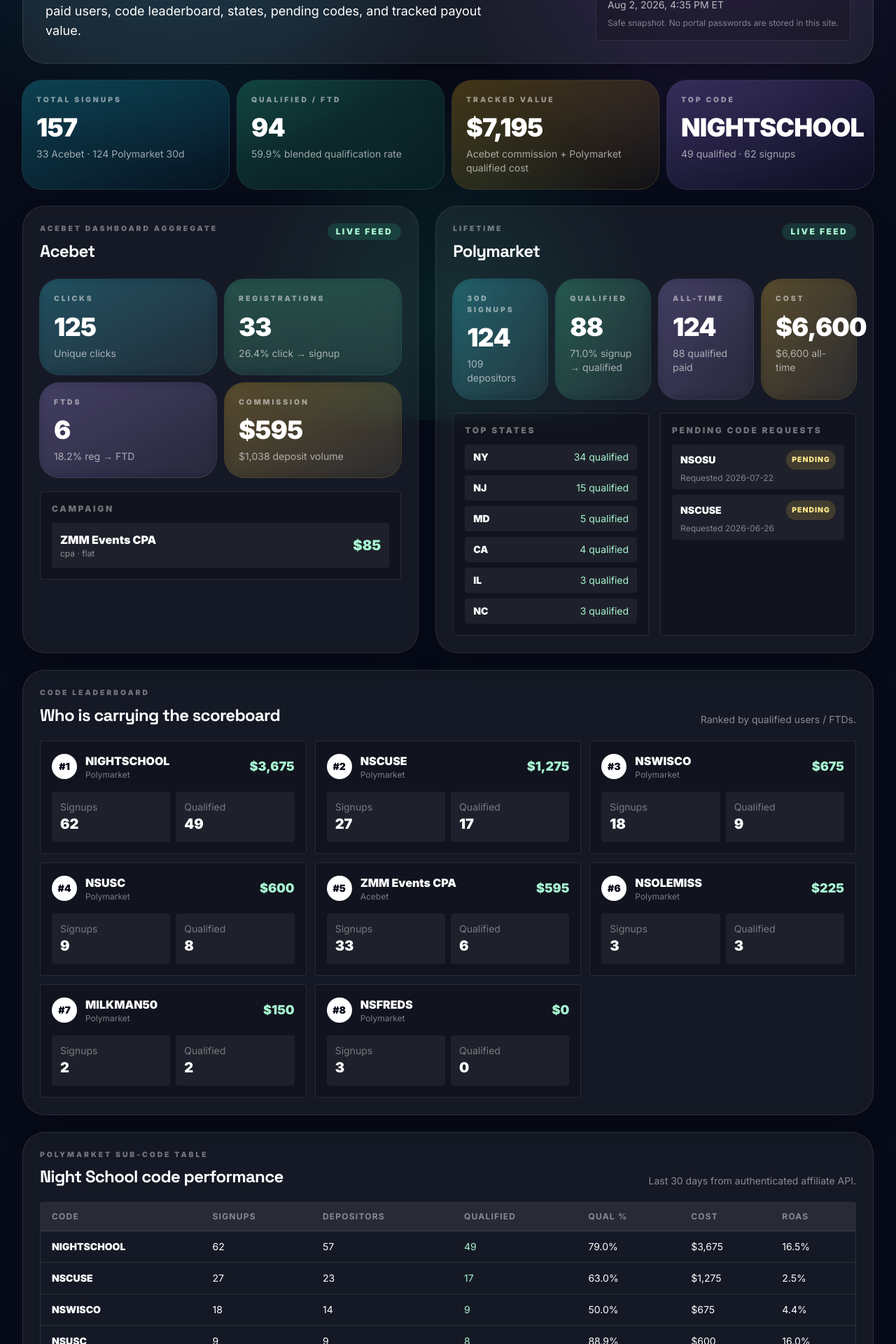
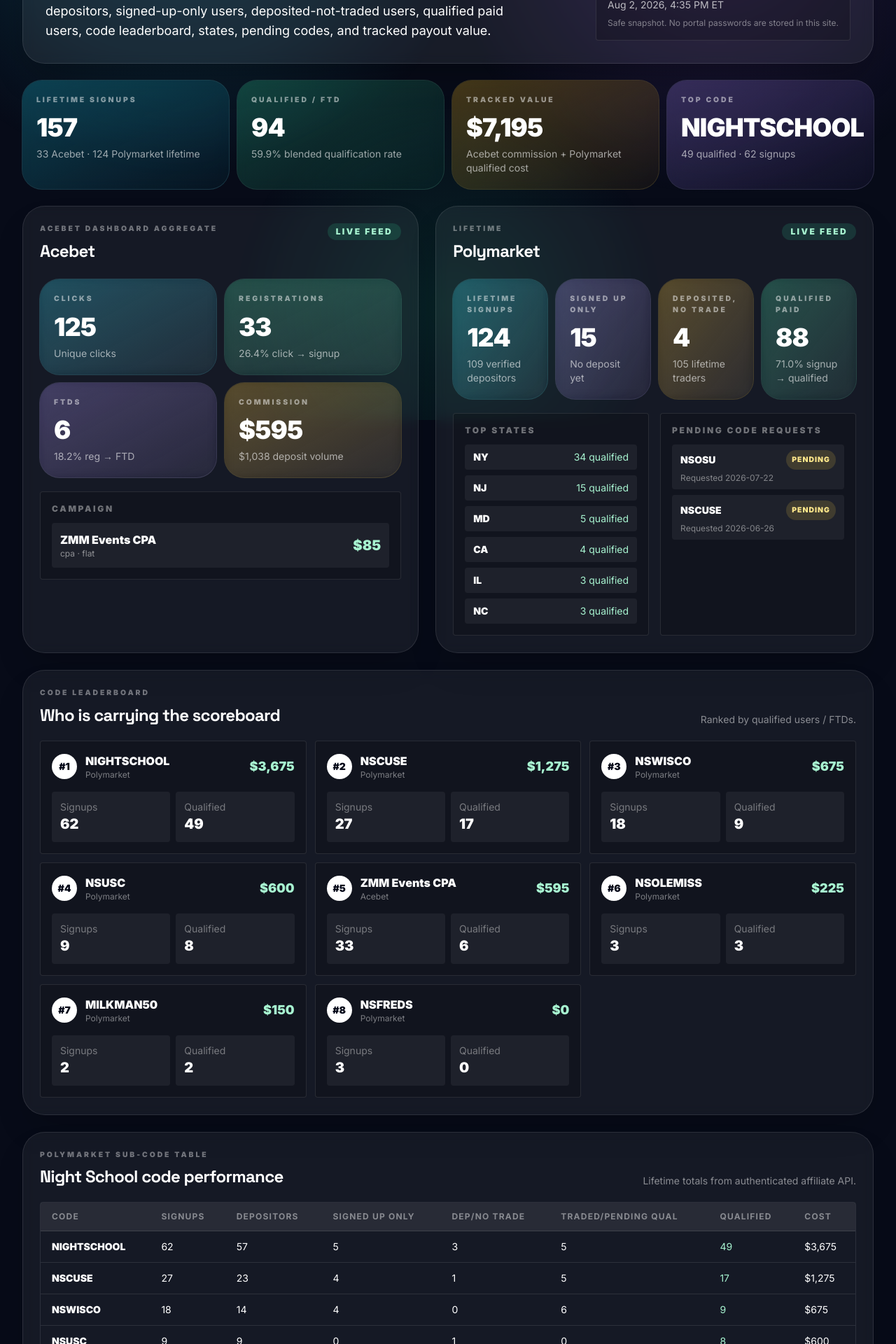
Before and after one commit to shaneowenmichelon-hub/College-Marketing-Agency-site, a Next.js app: page /zmm-affiliate-command in a window 1280 px wide. Shown: the part 200-2120 px from the top of the page at 70% size. Built offline with nearby package versions, Linux system fonts and the light colour scheme.

Commit message:
Use lifetime affiliate metrics and status breakdown

```diff
--- a/src/app/zmm-affiliate-command/page.tsx
+++ b/src/app/zmm-affiliate-command/page.tsx
@@ -107,7 +107,7 @@
                 Affiliate command center
               </h1>
               <p className="mt-4 max-w-2xl text-base leading-7 text-white/64 sm:text-lg">
-                Acebet and Polymarket/NIGHTSCHOOL in one place: signups, FTDs, qualified paid users, code leaderboard, states, pending codes, and tracked payout value.
+                Acebet and Polymarket/NIGHTSCHOOL in one place: lifetime signups, verified depositors, signed-up-only users, deposited-not-traded users, qualified paid users, code leaderboard, states, pending codes, and tracked payout value.
               </p>
             </div>
             <div className="rounded-2xl border border-white/10 bg-black/20 p-4 text-sm text-white/70">
@@ -119,7 +119,7 @@
         </header>
 
         <section className="grid gap-3 sm:grid-cols-2 lg:grid-cols-4">
-          <StatCard label="Total signups" value={number(data.rollup.totalSignups)} detail={`${number(data.rollup.acebetSignups)} Acebet · ${number(data.rollup.polymarketSignups)} Polymarket 30d`} accent="cyan" />
+          <StatCard label="Lifetime signups" value={number(data.rollup.totalSignups)} detail={`${number(data.rollup.acebetSignups)} Acebet · ${number(data.rollup.polymarketSignups)} Polymarket lifetime`} accent="cyan" />
           <StatCard label="Qualified / FTD" value={number(data.rollup.totalQualified)} detail={`${pct(data.rollup.qualificationRate)} blended qualification rate`} accent="emerald" />
           <StatCard label="Tracked value" value={money(totalValue)} detail="Acebet commission + Polymarket qualified cost" accent="amber" />
           <StatCard label="Top code" value={String(topCode?.code || "—")} detail={`${number(Number(topCode?.qualified || 0))} qualified · ${number(Number(topCode?.signups || 0))} signups`} accent="violet" />
@@ -149,10 +149,10 @@
 
           <SourcePanel source={polymarket}>
             <div className="mt-6 grid grid-cols-2 gap-3 lg:grid-cols-4">
-              <StatCard label="30d signups" value={number(poly.signups)} detail={`${number(poly.depositors)} depositors`} accent="cyan" />
-              <StatCard label="Qualified" value={number(poly.qualifiedPaid)} detail={`${pct(poly.qualificationRate)} signup → qualified`} accent="emerald" />
-              <StatCard label="All-time" value={number(all.signups)} detail={`${number(all.qualifiedPaid)} qualified paid`} accent="violet" />
-              <StatCard label="Cost" value={money(poly.cost)} detail={`${money(all.cost)} all-time`} accent="amber" />
+              <StatCard label="Lifetime signups" value={number(poly.signups)} detail={`${number(poly.depositors)} verified depositors`} accent="cyan" />
+              <StatCard label="Signed up only" value={number(poly.signedUpOnly)} detail="No deposit yet" accent="violet" />
+              <StatCard label="Deposited, no trade" value={number(poly.depositedNotTraded)} detail={`${number(poly.traders)} lifetime traders`} accent="amber" />
+              <StatCard label="Qualified paid" value={number(poly.qualifiedPaid)} detail={`${pct(poly.qualificationRate)} signup → qualified`} accent="emerald" />
             </div>
             <div className="mt-5 grid gap-4 sm:grid-cols-2">
               <div className="rounded-2xl border border-white/10 bg-black/20 p-4">
@@ -220,13 +220,13 @@
               <p className="text-[0.65rem] font-black uppercase tracking-[0.28em] text-white/40">Polymarket sub-code table</p>
               <h2 className="mt-2 text-2xl font-black">Night School code performance</h2>
             </div>
-            <p className="text-sm text-white/50">Last 30 days from authenticated affiliate API.</p>
+            <p className="text-sm text-white/50">Lifetime totals from authenticated affiliate API.</p>
           </div>
           <div className="mt-5 hidden overflow-hidden rounded-2xl border border-white/10 lg:block">
             <table className="w-full text-left text-sm">
               <thead className="bg-white/[0.08] text-xs uppercase tracking-widest text-white/45">
                 <tr>
-                  <th className="px-4 py-3">Code</th><th className="px-4 py-3">Signups</th><th className="px-4 py-3">Depositors</th><th className="px-4 py-3">Qualified</th><th className="px-4 py-3">Qual %</th><th className="px-4 py-3">Cost</th><th className="px-4 py-3">ROAS</th>
+                  <th className="px-4 py-3">Code</th><th className="px-4 py-3">Signups</th><th className="px-4 py-3">Depositors</th><th className="px-4 py-3">Signed up only</th><th className="px-4 py-3">Dep/no trade</th><th className="px-4 py-3">Traded/pending qual</th><th className="px-4 py-3">Qualified</th><th className="px-4 py-3">Cost</th>
                 </tr>
               </thead>
               <tbody>
@@ -235,10 +235,11 @@
                     <td className="px-4 py-3 font-black">{code.code}</td>
                     <td className="px-4 py-3">{number(Number(code.signups || 0))}</td>
                     <td className="px-4 py-3">{number(Number(code.depositors || 0))}</td>
+                    <td className="px-4 py-3">{number(Number(code.signedUpOnly || 0))}</td>
+                    <td className="px-4 py-3">{number(Number(code.depositedNotTraded || 0))}</td>
+                    <td className="px-4 py-3">{number(Number(code.tradedNotQualified || 0))}</td>
                     <td className="px-4 py-3 text-emerald-200">{number(Number(code.qualifiedPaid || 0))}</td>
-                    <td className="px-4 py-3">{pct(Number(code.qualificationRate || 0))}</td>
                     <td className="px-4 py-3">{money(Number(code.cost || 0))}</td>
-                    <td className="px-4 py-3">{code.roasLifetime == null ? "—" : `${(Number(code.roasLifetime) * 100).toFixed(1)}%`}</td>
                   </tr>
                 ))}
               </tbody>
@@ -248,9 +249,11 @@
             {promoCodes.map((code) => (
               <div key={String(code.code)} className="rounded-2xl border border-white/10 bg-black/20 p-4">
                 <div className="flex items-center justify-between"><p className="text-xl font-black">{code.code}</p><p className="text-emerald-200">{number(Number(code.qualifiedPaid || 0))} qualified</p></div>
-                <div className="mt-3 grid grid-cols-3 gap-2 text-sm">
+                <div className="mt-3 grid grid-cols-2 gap-2 text-sm">
                   <div className="rounded-xl bg-white/[0.06] p-2"><p className="text-white/40">Signups</p><p className="font-black">{number(Number(code.signups || 0))}</p></div>
                   <div className="rounded-xl bg-white/[0.06] p-2"><p className="text-white/40">Dep</p><p className="font-black">{number(Number(code.depositors || 0))}</p></div>
+                  <div className="rounded-xl bg-white/[0.06] p-2"><p className="text-white/40">No deposit</p><p className="font-black">{number(Number(code.signedUpOnly || 0))}</p></div>
+                  <div className="rounded-xl bg-white/[0.06] p-2"><p className="text-white/40">Dep/no trade</p><p className="font-black">{number(Number(code.depositedNotTraded || 0))}</p></div>
                   <div className="rounded-xl bg-white/[0.06] p-2"><p className="text-white/40">Cost</p><p className="font-black">{money(Number(code.cost || 0))}</p></div>
                 </div>
               </div>
```
